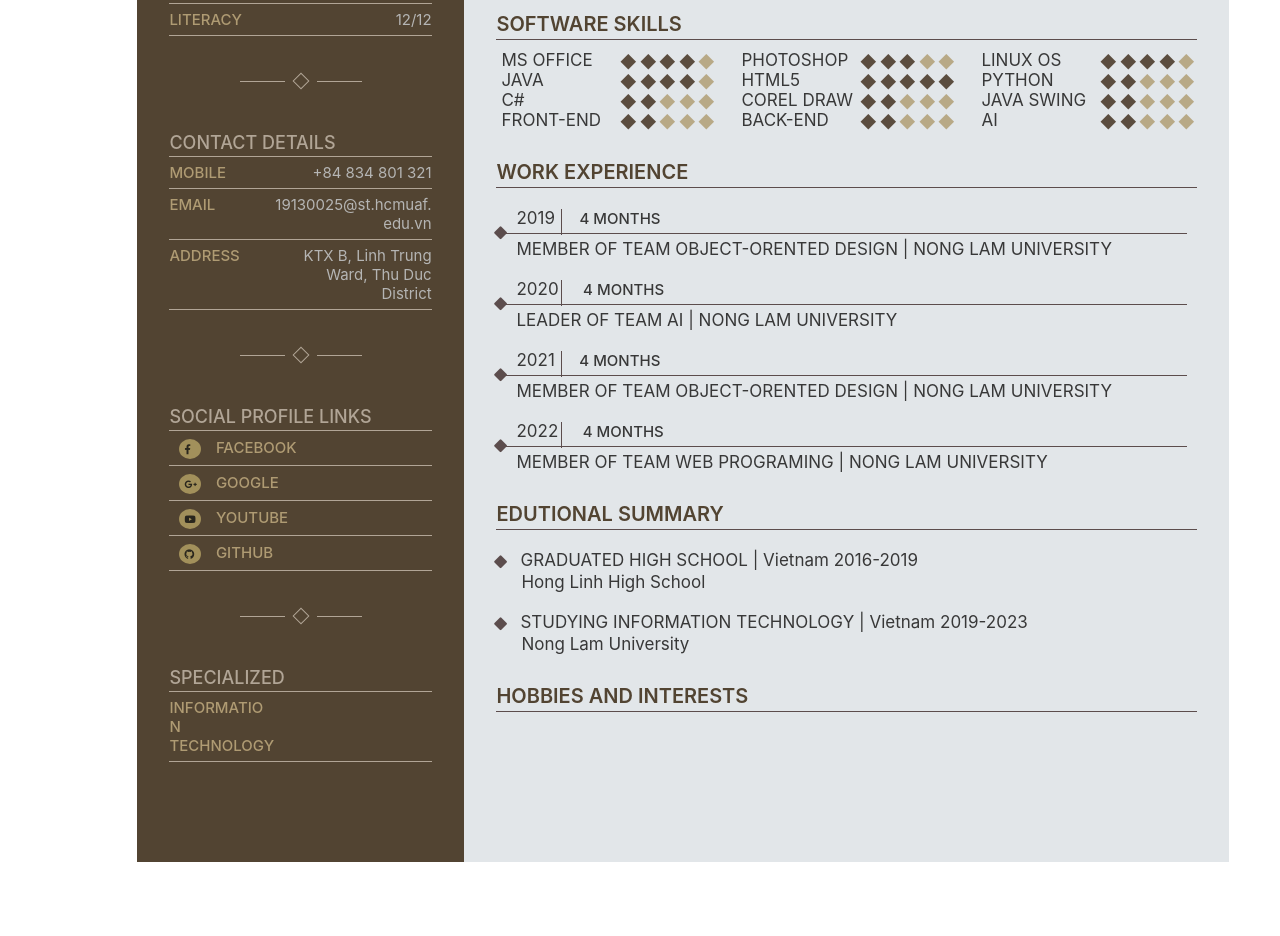
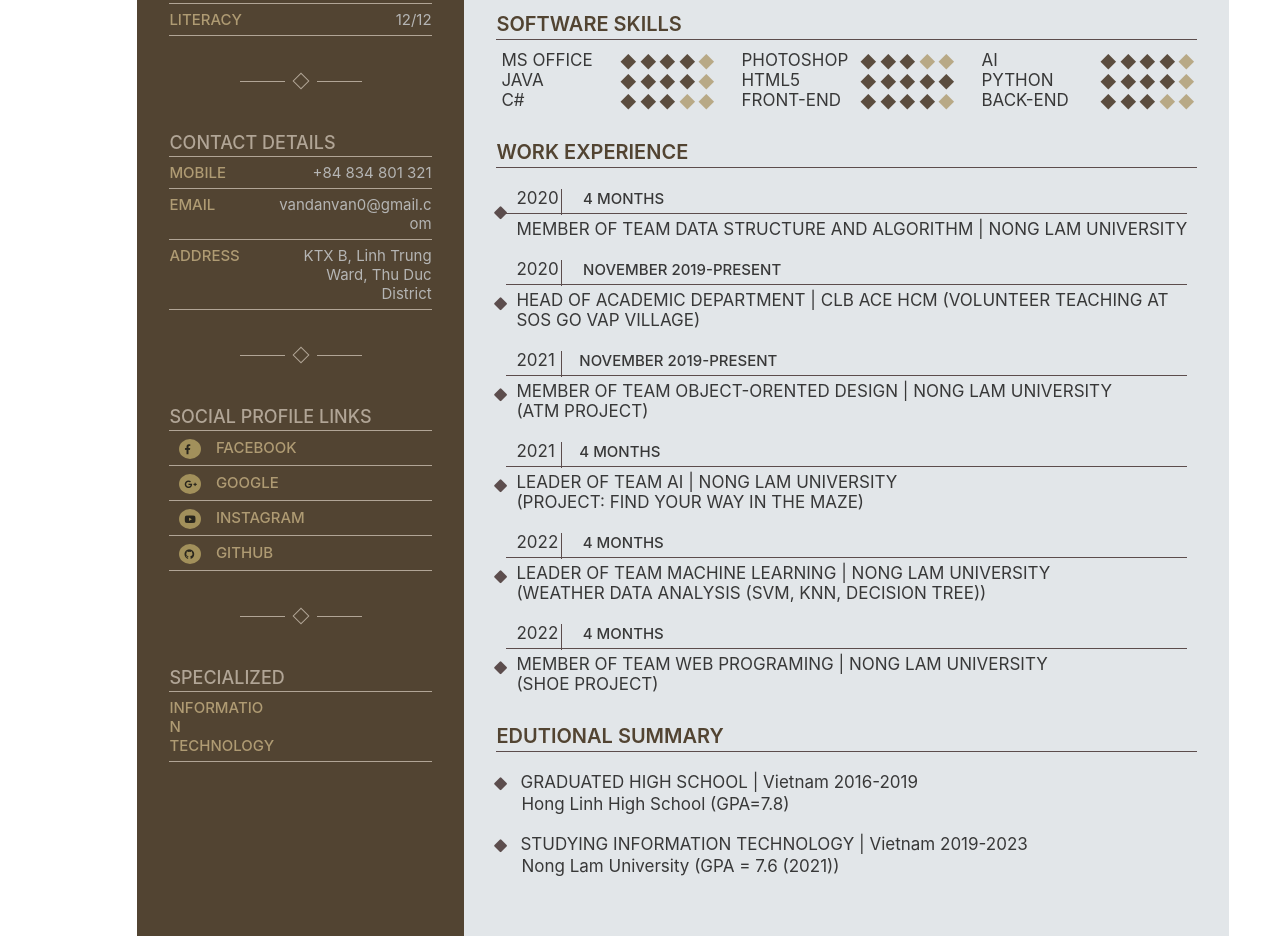
Before and after one commit to dannv0602/CV_NguyenVanDan, a plain HTML site: page index.html in a window 1280 px wide. Shown: the part 650-1586 px from the top of the page. Before the commit the page ends 1512 px from the top, so only its background shows below. Drawn offline with Linux system fonts and the light colour scheme.

Commit message:
Dan upd
Dan upd

```diff
--- a/index.html
+++ b/index.html
@@ -15,7 +15,7 @@
     <div class="container">
         <div class="header">
             <div class="overflow"> </div>
-            <img src="img/anhnen.jpg">
+            <img src="img/381437.jpg">
             <div class="flag">
                 <p class="title">
                     Hi!
@@ -135,7 +135,7 @@
                                 Email
                             </p>
                             <p class="beta-text">
-                                19130025@st.hcmuaf.edu.vn
+                                vandanvan0@gmail.com
                             </p>
                         </li>
                         <li>
@@ -157,7 +157,7 @@
                     <h6 class="title">social profile links</h6>
                     <ul class="frame-content">
                         <li>
-                            <a href="#"> <i class="fab fa-facebook-f"></i>
+                            <a href="https://www.facebook.com/DanV.Nguyen0602"> <i class="fab fa-facebook-f"></i>
                                 <p class="alpha-text">
                                     Facebook
                                 </p>
@@ -172,14 +172,14 @@
 
                         </li>
                         <li>
-                            <a href="#"><i class="fab fa-youtube"></i>
-                                <p class="alpha-text"> Youtube
+                            <a href="https://www.instagram.com/w_nvd/"><i class="fab fa-youtube"></i>
+                                <p class="alpha-text"> Instagram
                                 </p>
                             </a>
 
                         </li>
                         <li>
-                            <a href="#"><i class="fab fa-github"></i>
+                            <a href="https://github.com/dannv0602"><i class="fab fa-github"></i>
                                 <p class="alpha-text">Github
                                 </p>
                             </a>
@@ -259,7 +259,7 @@
                         </li>
                         <li class="line">
                             <p>
-                                linux os
+                               AI
                             </p>
                             <div class="starts">
                                 <i class="fas fa-square-full active"></i>
@@ -299,9 +299,10 @@
                             <div class="starts">
                                 <i class="fas fa-square-full active"></i>
                                 <i class="fas fa-square-full active"></i>
+                                <i class="fas fa-square-full active"></i>
+                                <i class="fas fa-square-full active"></i>
                                 <i class="fas fa-square-full"></i>
-                                <i class="fas fa-square-full"></i>
-                                <i class="fas fa-square-full"></i>
+
                             </div>
                         </li>
                         <li class="line">
@@ -310,42 +311,24 @@
                             <div class="starts">
                                 <i class="fas fa-square-full active"></i>
                                 <i class="fas fa-square-full active"></i>
-                                <i class="fas fa-square-full"></i>
-                                <i class="fas fa-square-full"></i>
-                                <i class="fas fa-square-full"></i>
-                            </div>
-                        </li>
-                        <li class="line">
-                            <p>corel draw
-                            </p>
-                            <div class="starts">
-                                <i class="fas fa-square-full active"></i>
                                 <i class="fas fa-square-full active"></i>
                                 <i class="fas fa-square-full"></i>
                                 <i class="fas fa-square-full"></i>
-                                <i class="fas fa-square-full"></i>
+
                             </div>
                         </li>
-                        <li class="line">
-                            <p>Java Swing
-                            </p>
-                            <div class="starts">
-                                <i class="fas fa-square-full active"></i>
-                                <i class="fas fa-square-full active"></i>
-                                <i class="fas fa-square-full"></i>
-                                <i class="fas fa-square-full"></i>
-                                <i class="fas fa-square-full"></i>
-                            </div>
-                        </li>
+
+
                         <li class="line">
                             <p>Front-End
                             </p>
                             <div class="starts">
                                 <i class="fas fa-square-full active"></i>
                                 <i class="fas fa-square-full active"></i>
+                                <i class="fas fa-square-full active"></i>
+                                <i class="fas fa-square-full active"></i>
                                 <i class="fas fa-square-full"></i>
-                                <i class="fas fa-square-full"></i>
-                                <i class="fas fa-square-full"></i>
+
                             </div>
                         </li>
                         <li class="line">
@@ -354,22 +337,13 @@
                             <div class="starts">
                                 <i class="fas fa-square-full active"></i>
                                 <i class="fas fa-square-full active"></i>
-                                <i class="fas fa-square-full"></i>
-                                <i class="fas fa-square-full"></i>
-                                <i class="fas fa-square-full"></i>
-                            </div>
-                        </li>
-                        <li class="line">
-                            <p>AI
-                            </p>
-                            <div class="starts">
-                                <i class="fas fa-square-full active"></i>
                                 <i class="fas fa-square-full active"></i>
                                 <i class="fas fa-square-full"></i>
                                 <i class="fas fa-square-full"></i>
-                                <i class="fas fa-square-full"></i>
+
                             </div>
                         </li>
+
                     </ul>
 
 
@@ -381,20 +355,30 @@
                         <li>
                             <i class="fas fa-square"></i>
                             <div class="up-text">
-                                <p>2019</p>
+                                <p>2020</p>
                                 <div class="seprate"></div>
                                 <p class="time">4 months</p>
                             </div>
-                            <p class="content">Member of team Object-orented Design | Nong Lam University </p>
+                            <p class="content">Member of team Data structure and algorithm | Nong Lam University </p>
                         </li>
                         <li>
                             <i class="fas fa-square"></i>
                             <div class="up-text">
                                 <p>2020</p>
                                 <div class="seprate"></div>
-                                <p class="time">4 months</p>
+                                <p class="time">November 2019-Present</p>
                             </div>
-                            <p class="content">Leader of team AI | Nong Lam University</p>
+                            <p class="content">Head of  Academic Department  | CLB ACE HCM (Volunteer teaching at SOS Go Vap Village) </p>
+                        </li>
+                        <li>
+                            <i class="fas fa-square"></i>
+                            <div class="up-text">
+                                <p>2021</p>
+                                <div class="seprate"></div>
+                                <p class="time">November 2019-Present</p>
+                            </div>
+                            <p class="content">Member of team Object-orented Design | Nong Lam University </p>
+                            <p class="content">(ATM Project)</p>
                         </li>
                         <li>
                             <i class="fas fa-square"></i>
@@ -403,7 +387,18 @@
                                 <div class="seprate"></div>
                                 <p class="time">4 months</p>
                             </div>
-                            <p class="content">Member of team Object-orented Design | Nong Lam University</p>
+                            <p class="content">Leader of team AI | Nong Lam University</p>
+                            <p class="content">(Project: find your way in the maze)</p>
+                        </li>
+                        <li>
+                            <i class="fas fa-square"></i>
+                            <div class="up-text">
+                                <p>2022</p>
+                                <div class="seprate"></div>
+                                <p class="time">4 months</p>
+                            </div>
+                            <p class="content">Leader of team Machine Learning | Nong Lam University</p>
+                            <p class="content">(weather data analysis (SVM, kNN, Decision Tree))</p>
                         </li>
                         <li>
                             <i class="fas fa-square"></i>
@@ -413,6 +408,7 @@
                                 <p class="time">4 months</p>
                             </div>
                             <p class="content">Member of team Web programing | Nong Lam University</p>
+                            <p class="content">(Shoe Project)</p>
                         </li>
 
                     </ul>
@@ -430,7 +426,7 @@
                                 </p>
 
                             </div>
-                            <p class="down-text">Hong Linh High School</p>
+                            <p class="down-text">Hong Linh High School (GPA=7.8) </p>
                         </li>
                         <li>
                             <i class="fas fa-square"></i>
@@ -441,22 +437,13 @@
                                 <p> Vietnam 2019-2023</p>
 
                             </div>
-                            <p class="down-text">Nong Lam University</p>
+                            <p class="down-text">Nong Lam University (GPA = 7.6 (2021))</p>
                         </li>
 
                     </ul>
                 </div>
 
-                <div class="content-intro">
-                    <h6 class="title">hobbies and interests </h6>
-                    <ul class="frame-hobbies">
-                        <li>
 
-                            <i></i>
-                            <h6></h6>
-                        </li>
-                    </ul>
-                </div>
             </div>
         </div>
     </div>
```
